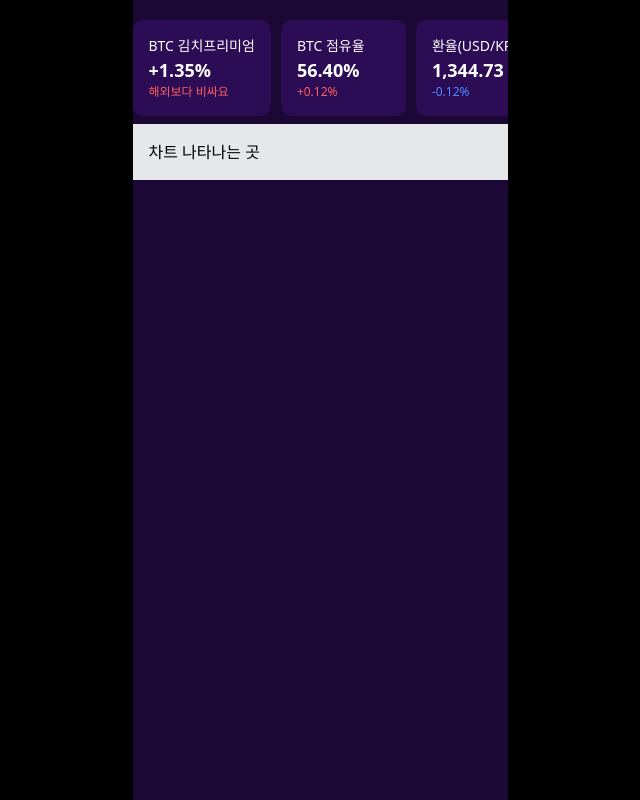
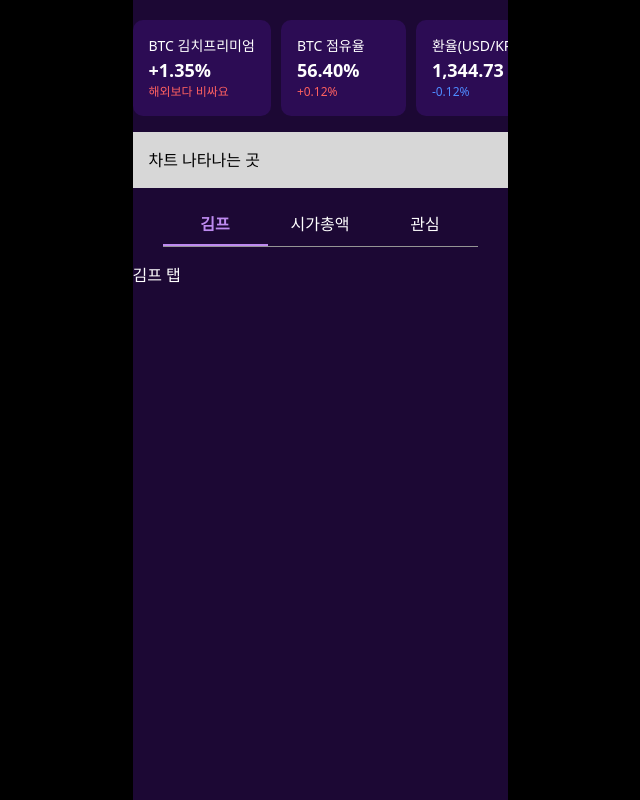
Before and after one commit to Chaemin-L/bitrics_FE, a React (Create React App) app: page / in a window 1280 px wide. Both pictures are taken after a click on the element 640 px from the left and 68 px from the top of the page. Shown: the whole page, without its empty margins (320-960 px from the left). Built offline with nearby package versions, Linux system fonts and the light colour scheme.

Commit message:
feat: 홈 탭 메뉴 기능 구현

```diff
--- a/src/components/home/ScrollChartButton.tsx
+++ b/src/components/home/ScrollChartButton.tsx
@@ -43,7 +43,7 @@ const ScrollChartButton: React.FC<ScrollChartButtonProps> = ({ buttons }) => {
 
   return (
     <div className="-mx-[30px]">
-      <div className="relative">
+      <div>
         <div
           ref={scrollContainerRef}
           className="overflow-x-hidden whitespace-nowrap w-full cursor-pointer select-none"
@@ -78,7 +78,7 @@ const ScrollChartButton: React.FC<ScrollChartButtonProps> = ({ buttons }) => {
           </div>
         </div>
         {selectedButtonIndex !== null && (
-          <div className="absolute top-full bg-gray-200 p-4 mt-2 w-[375px]">
+          <div className="bg-contrast-200 p-4 mt-4 w-[375px]">
             <p>차트 나타나는 곳</p>
           </div>
         )}
--- /dev/null
+++ b/src/components/home/TabMenu.tsx
@@ -0,0 +1,37 @@
+import React, { useState } from "react";
+import clsx from "clsx";
+
+interface TabMenuProps {
+  tabs: string[];
+  children: React.ReactNode[];
+}
+
+const TabMenu: React.FC<TabMenuProps> = ({ tabs, children }) => {
+  const [activeTab, setActiveTab] = useState(0);
+
+  return (
+    <div className="max-w-xl mx-auto mt-4">
+      <div>
+        <div className="flex border-b border-contrast-300">
+          {tabs.map((tab, index) => (
+            <div
+              key={index}
+              onClick={() => setActiveTab(index)}
+              className={clsx(
+                `flex-1 cursor-pointer text-center py-2 px-4`,
+                activeTab === index
+                  ? "border-b-2 border-purple-200 text-purple-200 font-bold"
+                  : "text-white"
+              )}
+            >
+              {tab}
+            </div>
+          ))}
+        </div>
+        <div className="text-white mt-4 -mx-[30px]">{children[activeTab]}</div>
+      </div>
+    </div>
+  );
+};
+
+export default TabMenu;
--- a/src/pages/home/index.tsx
+++ b/src/pages/home/index.tsx
@@ -1,4 +1,5 @@
 import ScrollChartButton from "@/components/home/ScrollChartButton";
+import TabMenu from "@/components/home/TabMenu";
 
 const HomePage = () => {
   const buttons = [
@@ -33,7 +34,11 @@ const HomePage = () => {
   return (
     <div>
       <ScrollChartButton buttons={buttons} />
-      {/* 다른 컨텐츠 */}
+      <TabMenu tabs={["김프", "시가총액", "관심"]}>
+        <div>김프 탭</div>
+        <div>시가총액 탭</div>
+        <div>관심 탭</div>
+      </TabMenu>
     </div>
   );
 };
```
